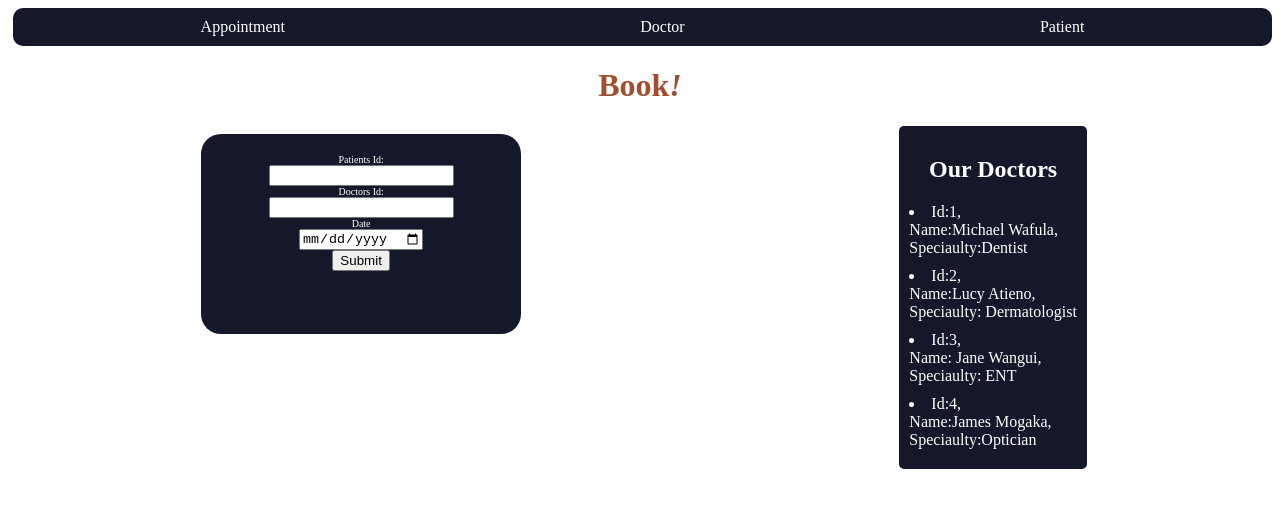
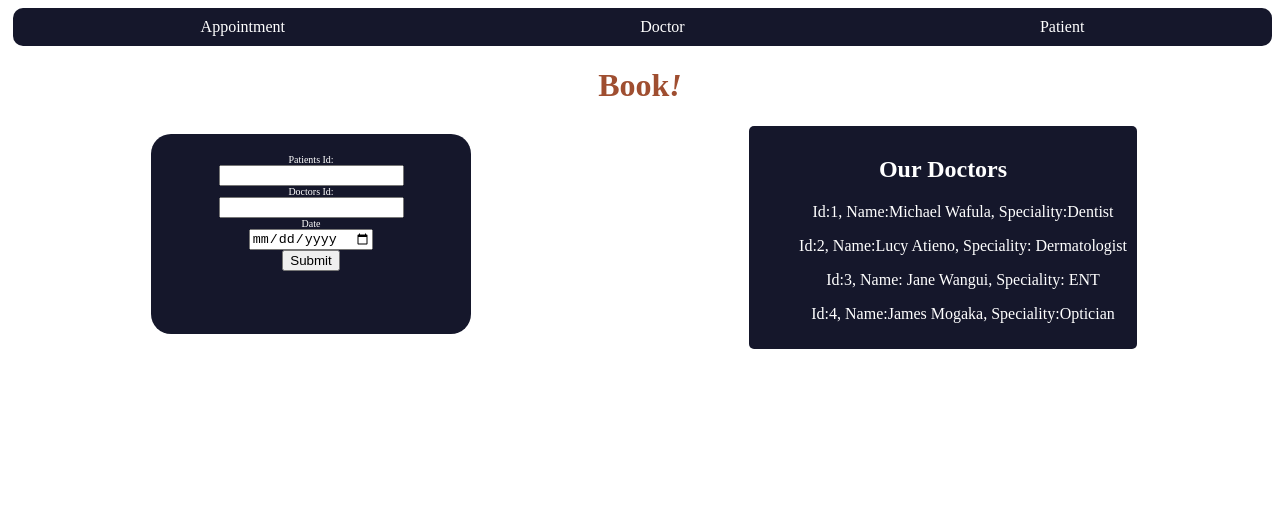
Before and after one commit to Njeringungu/React-Front-End, a React (Create React App) app: page / in a window 1280 px wide. Shown: the top 508 px of the page. Built offline with nearby package versions, Linux system fonts and the light colour scheme.

Commit message:
minor changes

```diff
--- a/src/Components/App.js
+++ b/src/Components/App.js
@@ -1,5 +1,5 @@
 
-import React,{useEffect,useState} from "react";
+import React from "react";
 import {Route,Routes} from 'react-router-dom';
 import NavBar from "./NavBar";
 import Appointment from "./Appointment";
--- a/src/Components/Appointment.js
+++ b/src/Components/Appointment.js
@@ -48,21 +48,27 @@ return(
 
         <card className="doctorCard">
           <h2>Our Doctors</h2>
-              <li>Id:1,
-                <br/>Name:Michael Wafula,<br/>
-              Speciaulty:Dentist</li>
+              <ul>Id:1,
+                Name:Michael Wafula,
+             Speciality:Dentist</ul>
 
-              <li>Id:2,
-                <br/>Name:Lucy Atieno,<br/>
-              Speciaulty: Dermatologist</li>
+      <ul>
+        Id:2,
+        Name:Lucy Atieno,
+        Speciality: Dermatologist
+      </ul>
 
-              <li> Id:3,
-                <br/>Name: Jane Wangui,<br/>
-              Speciaulty: ENT</li>
+      <ul>
+        Id:3,
+        Name: Jane Wangui,
+        Speciality: ENT
+      </ul>
 
-              <li>Id:4,<br/>
-              Name:James Mogaka,<br/>
-              Speciaulty:Optician</li>
+       <ul>
+          Id:4,
+          Name:James Mogaka,
+          Speciality:Optician
+        </ul>
 
         </card>
       </div>
--- a/src/Components/Doctor.js
+++ b/src/Components/Doctor.js
@@ -1,11 +1,11 @@
 import React,{useEffect,useState} from "react";
-import DocApp from './DocApp';
+
 
 function Doctor(){
 
-    const[appointments,setAppointments] = useState([])
-    const[remove,setOnRemove]=useState(true)
-   const[show,setShow]= useState(false)
+const[appointments,setAppointments] = useState([])
+const[remove,setOnRemove]=useState(true)
+
 
     useEffect(() => {
         fetch("http://localhost:4500/appointments/patients/doctors")
@@ -20,19 +20,12 @@ let array = (appointments.map((x)=>(
     <div className="container" key={x.id} >
         <p>Patient Id: {x.patient_id}</p>
         <p>Doctor Id: {x.doctor_id}</p>
-         <p>Date: {x.date}</p>
+        <p>Date: {x.date}</p>
 
         <button id={x.id} onClick={handleDelete}>Delete</button>
     </div>
+)));
 
-
- )));
-
-
-       {/* <p>Doctor Name: {x.doctors.name}</p>
-     <p>Doctor Speciality: {x.doctors.speciality}</p>
-
-       */}
 
 function handleDelete(e){
     let id= e.target.id;
@@ -50,8 +43,9 @@ function onRemove (deleteApp){
 
     return(
     <>
+
         {array}
-       </>
+    </>
     )
 }
 
--- a/src/Components/Patient.js
+++ b/src/Components/Patient.js
@@ -4,7 +4,7 @@ function Patient(){
     const[patients,setPatients] = useState([])
     const[remove,setOnRemove]=useState(true)
     const[patientName,setPatientName]= useState({name:"" })
-const [search,setSearch]=useState("")
+
 
 //fetch(patients)
 useEffect(() => {
@@ -13,10 +13,7 @@ useEffect(() => {
         .then((patients) =>setPatients(patients) );
     }, [remove]);
 
-function displayPatient(){
-    setSearch(patients.filter((patient)=>
-patient.name.include))
-}
+
 
 //post(patients)
 function handleSubmit(e){
@@ -68,10 +65,6 @@ return(
 
          ))}
 
-         {/* <form onSubmit={handleSubmit}>
-         <label htmlFor="name">Search:</label>
-
-            </form>   */}
         </div>
     )
 
```
Also changed, not shown: src/Components/DocApp.js (deleted, +0 -20 lines), src/Components/Names.js (deleted, +0 -11 lines), 1 other file (tests, documents, lock files or other folders).
